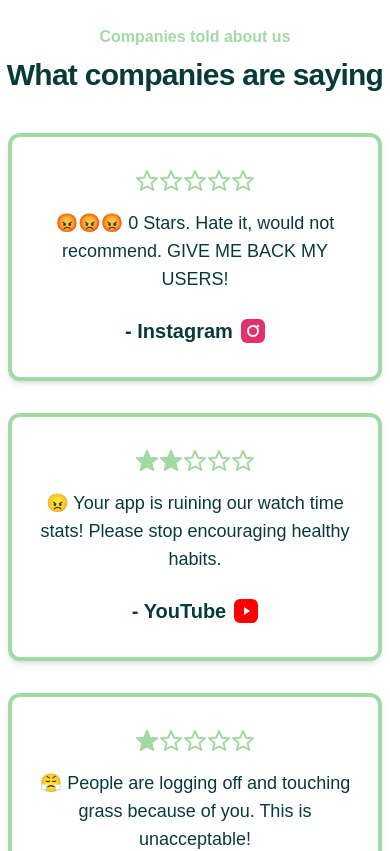
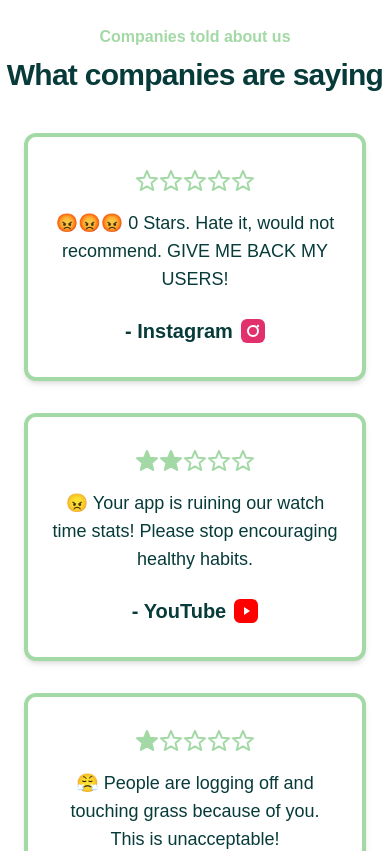
Before and after one commit to pataibalazs/4000days-website, a Next.js app: page / in a window 390 px wide. Shown: the part 6860-7711 px from the top of the page. Built offline with nearby package versions, Linux system fonts and the light colour scheme.

Commit message:
quick fix

```diff
--- a/src/components/Testimonials.jsx
+++ b/src/components/Testimonials.jsx
@@ -78,7 +78,7 @@
         What companies are saying
       </p>
     </div>
-    <div className="flex flex-col gap-8 md:flex-row md:gap-6 w-full max-w-6xl px-2 sm:px-4">
+    <div className="flex flex-col gap-8 md:flex-row md:gap-6 w-full max-w-6xl px-6 sm:px-4">
       {testimonials.map((t, idx) => (
         <div
           key={idx}
```
